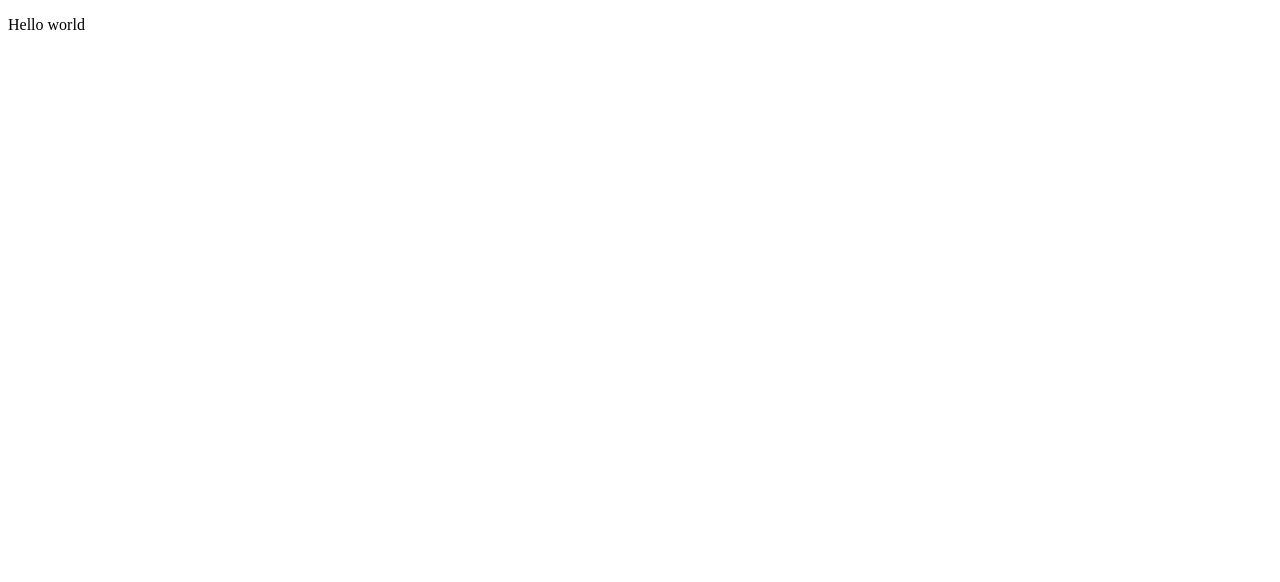
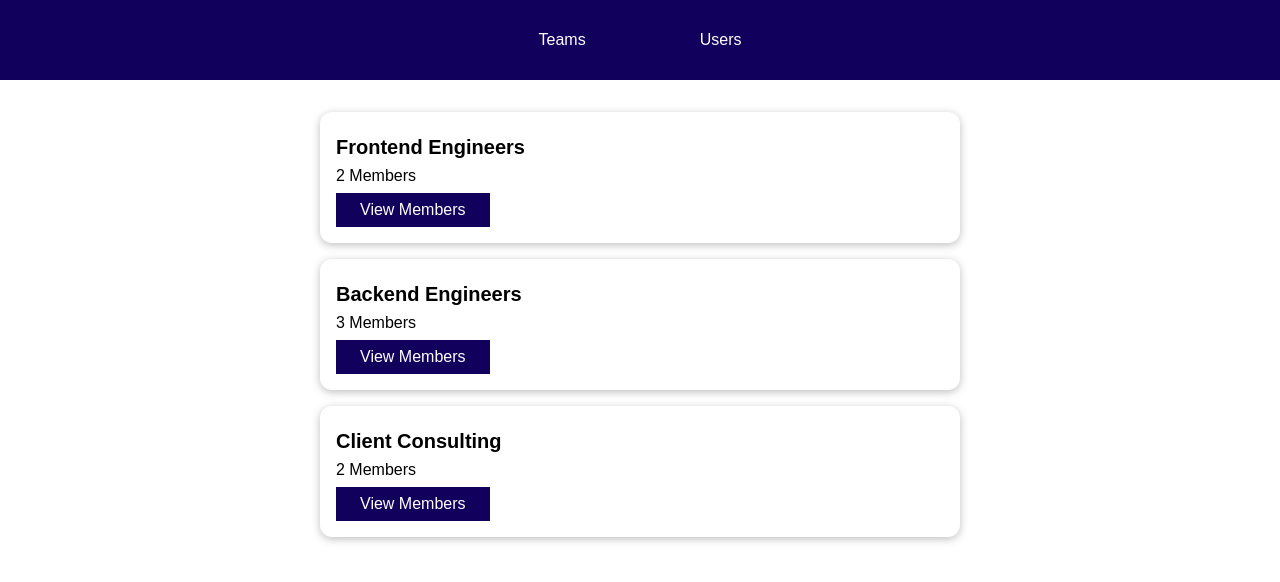
Before and after one commit to geek-sajjad/vue-academind, a Vue app: page / in a window 1280 px wide. Shown: the top 582 px of the page. Built offline with nearby package versions, Linux system fonts and the light colour scheme.

Commit message:
starter project

```diff
--- a/src/App.vue
+++ b/src/App.vue
@@ -1,3 +1,62 @@
 <template>
-  <p>Hello world</p>
+  <the-navigation @set-page="setActivePage"></the-navigation>
+  <main>
+    <component :is="activePage"></component>
+  </main>
 </template>
+
+<script>
+import TeamsList from './components/teams/TeamsList.vue';
+import UsersList from './components/users/UsersList.vue';
+import TheNavigation from './components/nav/TheNavigation.vue';
+
+export default {
+  components: {
+    TheNavigation,
+    TeamsList,
+    UsersList,
+  },
+  data() {
+    return {
+      activePage: 'teams-list',
+      teams: [
+        { id: 't1', name: 'Frontend Engineers', members: ['u1', 'u2'] },
+        { id: 't2', name: 'Backend Engineers', members: ['u1', 'u2', 'u3'] },
+        { id: 't3', name: 'Client Consulting', members: ['u4', 'u5'] },
+      ],
+      users: [
+        { id: 'u1', fullName: 'Max Schwarz', role: 'Engineer' },
+        { id: 'u2', fullName: 'Praveen Kumar', role: 'Engineer' },
+        { id: 'u3', fullName: 'Julie Jones', role: 'Engineer' },
+        { id: 'u4', fullName: 'Alex Blackfield', role: 'Consultant' },
+        { id: 'u5', fullName: 'Marie Smith', role: 'Consultant' },
+      ],
+    };
+  },
+  provide() {
+    return {
+      teams: this.teams,
+      users: this.users,
+    };
+  },
+  methods: {
+    setActivePage(page) {
+      this.activePage = page;
+    },
+  },
+};
+</script>
+
+<style>
+* {
+  box-sizing: border-box;
+}
+
+html {
+  font-family: sans-serif;
+}
+
+body {
+  margin: 0;
+}
+</style>
--- /dev/null
+++ b/src/components/nav/TheNavigation.vue
@@ -0,0 +1,68 @@
+<template>
+  <header>
+    <nav>
+      <ul>
+        <li>
+          <button @click="setActivePage('teams-list')">Teams</button>
+        </li>
+        <li>
+          <button @click="setActivePage('users-list')">Users</button>
+        </li>
+      </ul>
+    </nav>
+  </header>
+</template>
+
+<script>
+export default {
+  emits: ['set-page'],
+  methods: {
+    setActivePage(page) {
+      this.$emit('set-page', page);
+    },
+  },
+};
+</script>
+
+<style scoped>
+header {
+  width: 100%;
+  height: 5rem;
+  background-color: #11005c;
+}
+
+nav {
+  height: 100%;
+}
+
+ul {
+  list-style: none;
+  margin: 0;
+  padding: 0;
+  height: 100%;
+  display: flex;
+  justify-content: center;
+  align-items: center;
+}
+
+li {
+  margin: 0 2rem;
+}
+
+button {
+  font: inherit;
+  background: transparent;
+  border: 1px solid transparent;
+  cursor: pointer;
+  color: white;
+  padding: 0.5rem 1.5rem;
+  display: inline-block;
+}
+
+button:hover,
+button:active {
+  color: #f1a80a;
+  border-color: #f1a80a;
+  background-color: #1a037e;
+}
+</style>
--- /dev/null
+++ b/src/components/teams/TeamMembers.vue
@@ -0,0 +1,52 @@
+<template>
+  <section>
+    <h2>{{ teamName }}</h2>
+    <ul>
+      <user-item
+        v-for="member in members"
+        :key="member.id"
+        :name="member.fullName"
+        :role="member.role"
+      ></user-item>
+    </ul>
+  </section>
+</template>
+
+<script>
+import UserItem from '../users/UserItem.vue';
+
+export default {
+  components: {
+    UserItem
+  },
+  data() {
+    return {
+      teamName: 'Test',
+      members: [
+        { id: 'u1', fullName: 'Max Schwarz', role: 'Engineer' },
+        { id: 'u2', fullName: 'Max Schwarz', role: 'Engineer' },
+      ],
+    };
+  },
+};
+</script>
+
+<style scoped>
+section {
+  margin: 2rem auto;
+  max-width: 40rem;
+  box-shadow: 0 2px 8px rgba(0, 0, 0, 0.26);
+  padding: 1rem;
+  border-radius: 12px;
+}
+
+h2 {
+  margin: 0.5rem 0;
+}
+
+ul {
+  list-style: none;
+  margin: 0;
+  padding: 0;
+}
+</style>
--- /dev/null
+++ b/src/components/teams/TeamsItem.vue
@@ -0,0 +1,44 @@
+<template>
+  <li>
+    <h3>{{ name }}</h3>
+    <div class="team-members">{{ memberCount }} Members</div>
+    <a href="#">View Members</a>
+  </li>
+</template>
+
+<script>
+export default {
+  props: ['name', 'memberCount'],
+};
+</script>
+
+<style scoped>
+li {
+  margin: 1rem 0;
+  box-shadow: 0 2px 8px rgba(0, 0, 0, 0.26);
+  border-radius: 12px;
+  padding: 1rem;
+}
+
+li h3 {
+  margin: 0.5rem 0;
+  font-size: 1.25rem;
+}
+
+li .team-members {
+  margin: 0.5rem 0;
+}
+
+a {
+  text-decoration: none;
+  color: white;
+  display: inline-block;
+  padding: 0.5rem 1.5rem;
+  background-color: #11005c;
+}
+
+a:hover,
+a:active {
+  background-color: #220a8d;
+}
+</style>
--- /dev/null
+++ b/src/components/teams/TeamsList.vue
@@ -0,0 +1,30 @@
+<template>
+  <ul>
+    <teams-item
+      v-for="team in teams"
+      :key="team.id"
+      :name="team.name"
+      :member-count="team.members.length"
+    ></teams-item>
+  </ul>
+</template>
+
+<script>
+import TeamsItem from './TeamsItem.vue';
+
+export default {
+  components: {
+    TeamsItem,
+  },
+  inject: ['teams'],
+};
+</script>
+
+<style scoped>
+ul {
+  list-style: none;
+  margin: 2rem auto;
+  max-width: 40rem;
+  padding: 0;
+}
+</style>
--- /dev/null
+++ b/src/components/users/UserItem.vue
@@ -0,0 +1,53 @@
+<template>
+  <li>
+    <h3>{{ name }}</h3>
+    <div class="role" :class="roleClass">{{ role }}</div>
+  </li>
+</template>
+
+<script>
+export default {
+  props: ['name', 'role'],
+  computed: {
+    roleClass() {
+      if (this.role === 'Engineer') {
+        return 'role--engineer';
+      }
+      if (this.role === 'Consultant') {
+        return 'role--consultant';
+      }
+      return null;
+    },
+  },
+};
+</script>
+
+<style scoped>
+li {
+  margin: 1rem 0;
+  border: 1px solid #ccc;
+  padding: 1rem;
+}
+
+h3 {
+  margin: 0.5rem 0;
+}
+
+.role {
+  border-radius: 40px;
+  background-color: #ccc;
+  color: #252525;
+  padding: 0.25rem 1rem;
+  display: inline-block;
+}
+
+.role--engineer {
+  background-color: blue;
+  color: white;
+}
+
+.role--consultant {
+  background-color: #af003a;
+  color: white;
+}
+</style>
--- /dev/null
+++ b/src/components/users/UsersList.vue
@@ -0,0 +1,25 @@
+<template>
+  <ul>
+    <user-item v-for="user in users" :key="user.id" :name="user.fullName" :role="user.role"></user-item>
+  </ul>
+</template>
+
+<script>
+import UserItem from './UserItem.vue';
+
+export default {
+  components: {
+    UserItem,
+  },
+  inject: ['users'],
+};
+</script>
+
+<style scoped>
+ul {
+  list-style: none;
+  margin: 2rem auto;
+  max-width: 20rem;
+  padding: 0;
+}
+</style>
--- a/src/main.js
+++ b/src/main.js
@@ -1,5 +1,7 @@
 import { createApp } from 'vue';
+
 import App from './App.vue';
-const app = createApp(App);
+
+const app = createApp(App)
 
 app.mount('#app');
```
